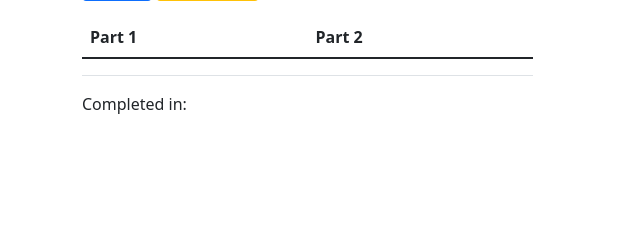
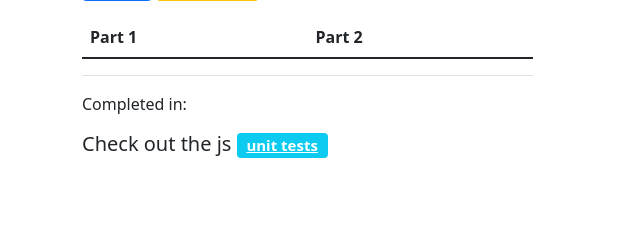
Before and after one commit to jameselliothart/AoCSolver, a Flask app: page / in a window 1280 px wide. Shown: the part 503-736 px from the top of the page, without its empty margins (0-640 px from the left). Run offline with Flask 2, Linux system fonts and the light colour scheme; lists and menus that the app fills with data are empty.

Commit message:
link to qunit tests

```diff
--- a/templates/index.html
+++ b/templates/index.html
@@ -68,7 +68,10 @@
                         </tbody>
                     </table>
                 </div>
-                <span>Completed in: <span id="calcTime"></span></span>
+                <div class="mb-3">
+                    <span>Completed in: <span id="calcTime"></span></span>
+                </div>
+                <h5>Check out the js <a class="badge bg-info" href="{{ url_for('test') }}">unit tests</a></h5>
             </div>
         </div>
     </div>
```
